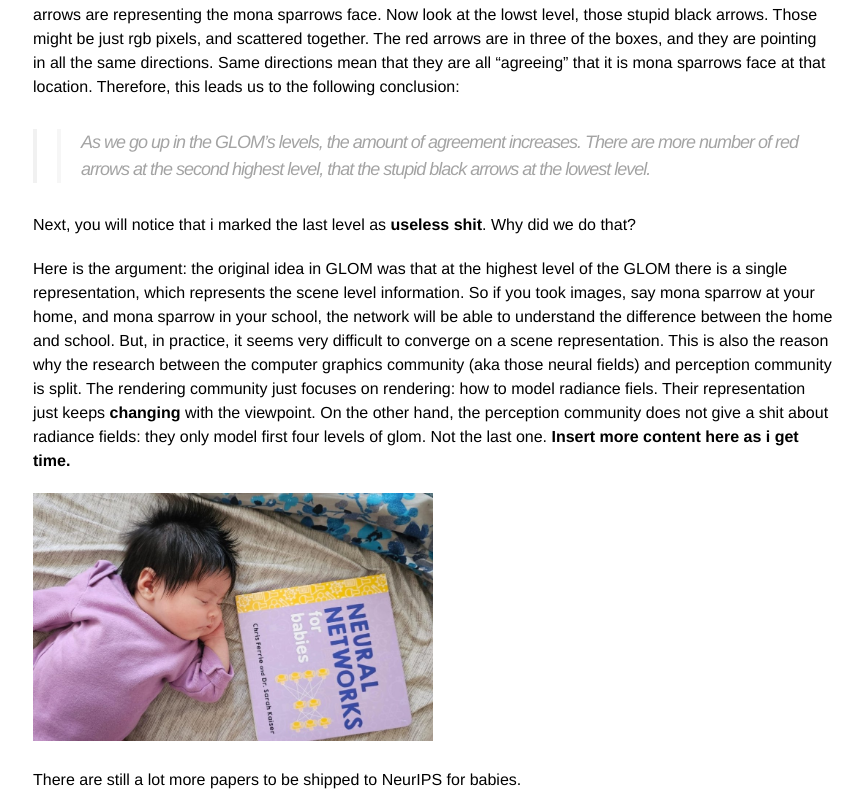
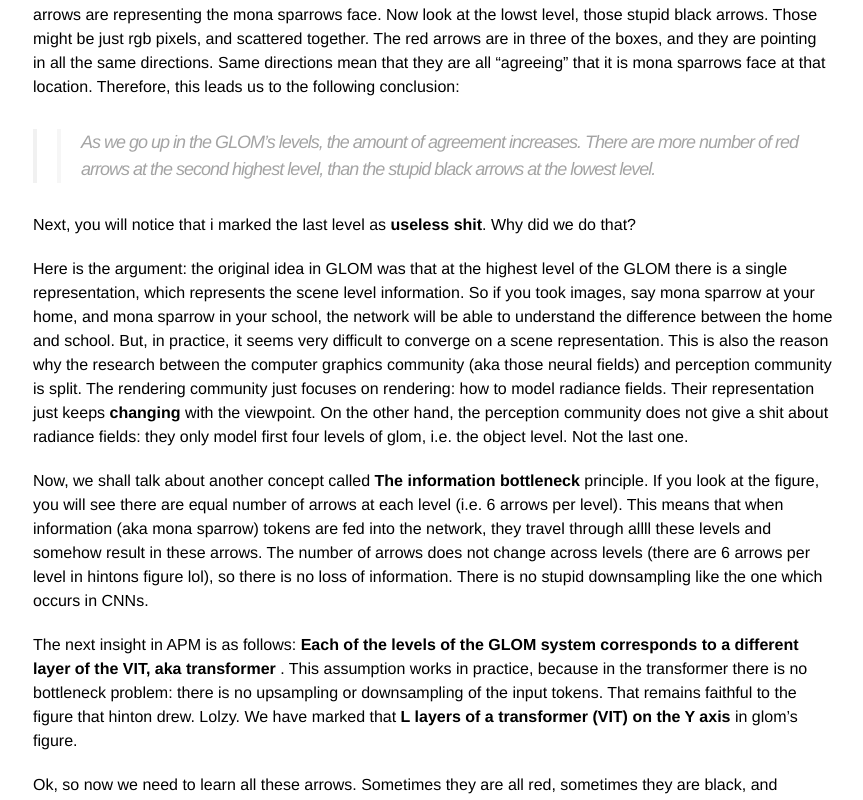
Before and after one commit to rajatmodi62/rajatmodi62.github.io, a Jekyll site: the page built from _posts/2024-10-26-hinton_apm.md, in a window 1280 px wide and 1400 px high, scrolled down 5109 px. Shown: the top 800 px of the window, without its empty margins (207-1070 px from the left). Built offline with Jekyll 4.4.1, drawn with Linux system fonts in a browser that asks for light colours; comment, search, counter and statistics services are not loaded; some of the changed text lies outside the part shown.

Commit message:
soft link blog

```diff
--- a/_posts/2024-10-26-hinton_apm.md
+++ b/_posts/2024-10-26-hinton_apm.md
@@ -89,11 +89,44 @@ And you then chop mona-sparrow into pieces and label those pieces as 1,2,3,4. So
 Now we will start introducing some technical terms shall we. You will notice that the figure above has 6 columns. There are 4 tokens, and last two are trash cans. So basically, we only need to look at the leftmost 4 columns. Now, consider the token marked 1. Look at the column sitting on it. That column has 4 arrows and a question mark on it. What are all these arrows? The idea is that this column consists of 5 levels, at lowest level it might be representing the nose of the mona, and at the second highest level, it may be representing the entire mona lisa object. Therefore, the lowest level is representing a part and the second highest level is representing the object.
 
 Now, you will see there are a bunch of arrows. For eg, consider the three red arrows. Perhaps all those red arrows are representing the mona sparrows face. Now look at the lowst level, those stupid black arrows. Those might be just rgb pixels, and scattered together. The red arrows are in three of the boxes, and they are pointing in all the same directions. Same directions mean that they are all "agreeing" that it is mona sparrows face at that location. Therefore, this leads us to the following conclusion:
->> As we go up in the GLOM's levels, the amount of agreement increases. There are more number of red arrows at the second highest level, that the stupid black arrows at the lowest level.
+>> As we go up in the GLOM's levels, the amount of agreement increases. There are more number of red arrows at the second highest level, than the stupid black arrows at the lowest level.
 
 Next, you will notice that i marked the last level as <b>useless shit</b>. Why did we do that?
 
-Here is the argument: the original idea in GLOM was that at the highest level of the GLOM there is a single representation, which represents the scene level information. So if you took images, say mona sparrow at your home, and mona sparrow in your school, the network will be able to understand the difference between the home and school. But, in practice, it seems very difficult to converge on a scene representation. This is also the reason why the research between  the computer graphics community (aka those neural fields) and perception community is split. The rendering community just focuses on rendering: how to model radiance fiels. Their representation just keeps <b>changing </b> with the viewpoint. On the other hand, the perception community does not give a shit about radiance fields: they only model first four levels of glom. Not the last one.
+Here is the argument: the original idea in GLOM was that at the highest level of the GLOM there is a single representation, which represents the scene level information. So if you took images, say mona sparrow at your home, and mona sparrow in your school, the network will be able to understand the difference between the home and school. But, in practice, it seems very difficult to converge on a scene representation. This is also the reason why the research between  the computer graphics community (aka those neural fields) and perception community is split. The rendering community just focuses on rendering: how to model radiance fields. Their representation just keeps <b>changing </b> with the viewpoint. On the other hand, the perception community does not give a shit about radiance fields: they only model first four levels of glom, i.e. the object level. Not the last one.
+
+Now, we shall talk about another concept called  <b> The information bottleneck </b> principle. If you look at the figure, you will see there are equal number of arrows at each level (i.e. 6 arrows per level). This means that when information (aka mona sparrow) tokens are fed into the network, they travel through allll these levels and somehow result in these arrows. The number of arrows does not change across levels (there are 6 arrows per level in hintons figure lol),  so there is no loss of information. There is no stupid downsampling like the one which occurs in CNNs.
+
+The next insight in APM is as follows: <b> Each of the levels of the GLOM system corresponds to a different layer of the VIT, aka transformer </b>. This assumption works in practice, because in the transformer there is no bottleneck problem: there is no upsampling or downsampling of the input tokens. That remains faithful to the figure that hinton drew. Lolzy. We have marked that <b> L layers of a transformer (VIT) on the Y axis </b> in glom's figure.
+
+Ok, so now we need to learn all these arrows. Sometimes they are all red, sometimes they are black, and sometimes blue lol. So, how to learn them. Well, the answer is very simple. <b> Don't learn them lol </b>. They are already present in a transformer like Dinov2. Here is a figure that i stole from Shir Amir's paper yo:
+<div class="text-center" style="margin: 0 auto; max-width: 800px;"> <!-- Set max-width as needed -->
+    <img class="img-fluid" src="{{ site.baseurl }}\assets\img\apm\shir_dino.png" style="width: 50%; height: auto;"> <!-- Image width is 50% of its parent -->
+</div>
+
+So if you look along the arrow i show, it shows that as you progress along the different layers of a DINOv2, the representations are pretty cool. At the last layer, all the representations of the DOG like ears, eyes, mouth have automatically given themselves some color. Note that this network was NOT trained with any class labels, just a simple self-supervised loss lol. So this told us that there was something interesting going on in the transformer, and it was able to automatically learn the object parts and their wholes. Somehow, we needed to exploit it.
+
+Like a cutie pie we are, we were parsing through hintons forward forward paper. And then, we come across this line:
+
+>> A static image is a rather boring video - Dr. Geoff Hinton, Forward forward some preliminary investigations.
+
+And when geoff hinton says something, we do that lol.
+
+So what did we do? We took a static image. We repeated it many times along through a temporal axis. Then it became a boring video that does not move. And then we gave this boring video to a video-transformer like Mvitv2. Note that this Mvitv2 was trained only for action-recognition, and no semantic information was being used here. So, we took a video and pumped through this transformer. We looked at the second or third layer of it, and selected the higher dimensional tokens corresponding to a particular frame. And then, a cutie pie told us to do three dimensional t-sne clustering on them. And so we did that lol. And what did we get:
+
+<div class="gif-container">
+  <figure>
+    <img src="{{ '/assets/img/apm/island_hinton.gif' | relative_url }}" alt="Description of GIF">
+    <figcaption> <b> Hinton's Islands of Agreement </b> were shown by us Neurips2023. Don't they look all cute and beautiful?. They are sooo high resolution. No semantic supervision. No boxes. No encoder. No Decoder. Just ya Little Mvitv2. Thku THku <b> Jitendra Malik.</b></figcaption>
+  </figure>
+</div>
+
+So basically this showed that even lower layer in the transformer could give us such sexy islands. And they were soooo beautiful. And these islands were one of the levels in the GLOM. And if we got these islands from different layers in the transformer, they would serve as <b> free sources of supervision </b> for GLOM. So basically, it would tell each layer of GLOM what arrows are what lol. We dont need to learn them. They are already there. So we will <b> just distill representation from a transformer like Mvitv2 or Dino </b> in GLOM lol.
+
+Now we wish to redirect your attention to one thing. Notice that the islands in the above figure were obtained after repeating a static image along temporal axis to become a boring video. This is very subtle trick: To converge on a stable representation for a scene (in this case a static image), there are two ways you could go about it. The <b> first way  </b> is to look at the same image recurrently over many iterations. That will make the network know what is the best representation of this image. <b> This is what GLOM said in his original paper. He said take a image and do many routing-iterations on it. But, we don't wanna do that</b>. Instead, we do opposite thing. That is the <b> second way</b>. When we repeat the image along the temporal axis, the network looks at the multiple copies of the <b> same image </b> in <b> parallel  lolzy</b>. This operation occupies more memory but takes less time than having to do stupid routing in GLOM. And it gives beautiful islands.
+
+
+
 <b> Insert more content here as i get time.  </b>
 
 <div class="text-center" style="margin: 0 auto; max-width: 800px;"> <!-- Set max-width as needed -->
```
